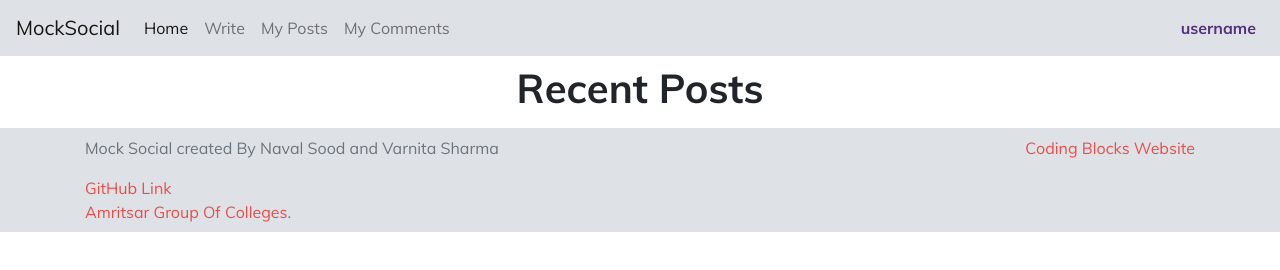
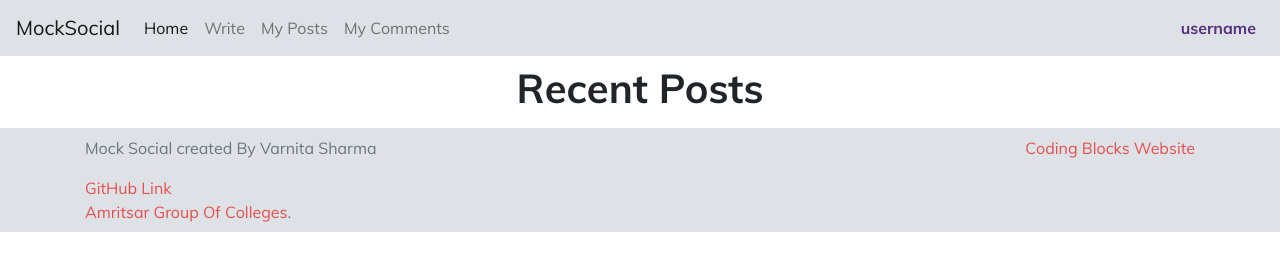
Before and after one commit to varniTA082/social-media_project, a website: page src/public/index.html in a window 1280 px wide. Drawn offline with Linux system fonts and the light colour scheme; no server answers.

Commit message:
Final commits

```diff
--- a/src/public/components/footer.html
+++ b/src/public/components/footer.html
@@ -3,7 +3,7 @@
         <p class="float-right">
             <a href="https://codingblocks.com/">Coding Blocks Website</a>
         </p>
-        <p>Mock Social created By Naval Sood and Varnita Sharma</p>
+        <p>Mock Social created By Varnita Sharma</p>
         <a href="https://github.com/enveal/webdv2_2020">GitHub Link</a>
         <br>
         <a href="https://www.agcamritsar.in/"> Amritsar Group Of Colleges</a>.
```
Also changed, not shown: package.json (indentation only), 1 other file.
